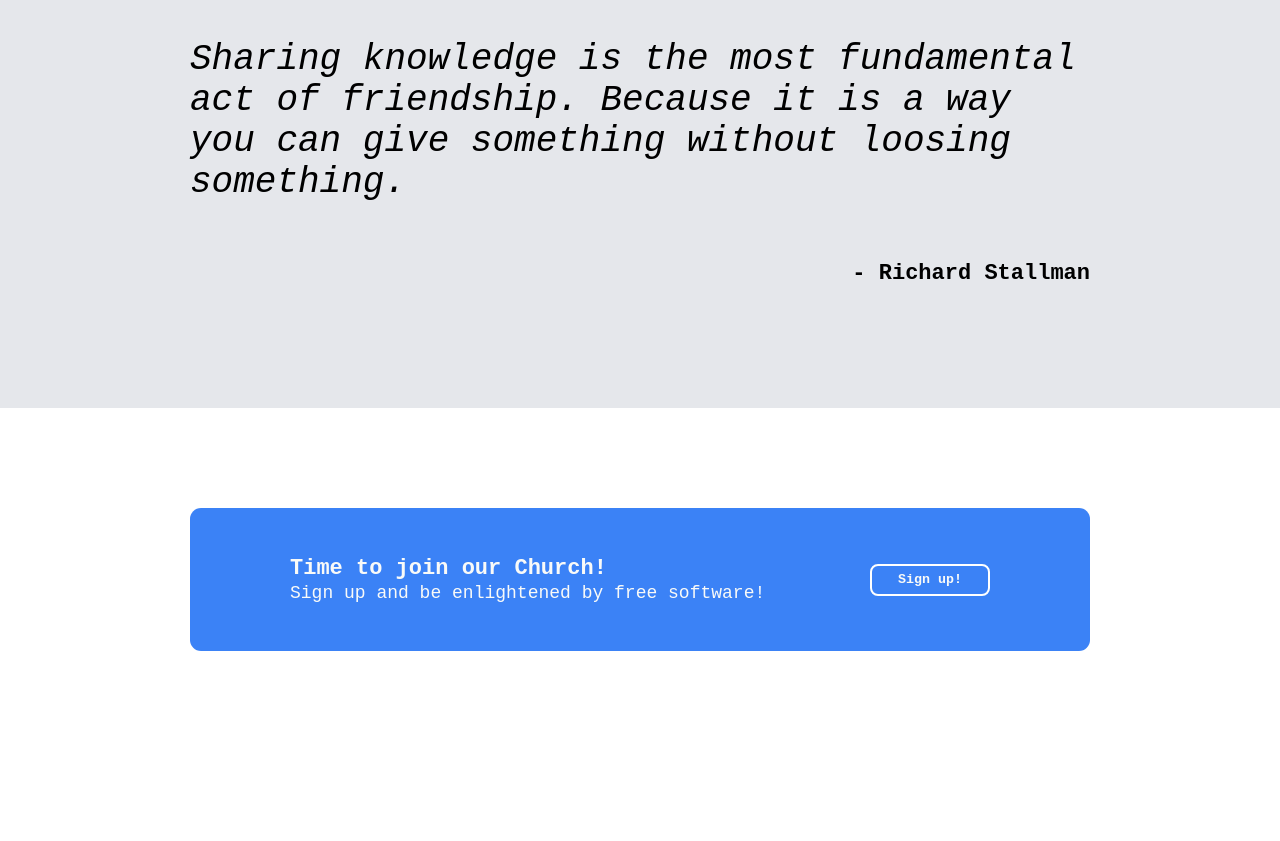
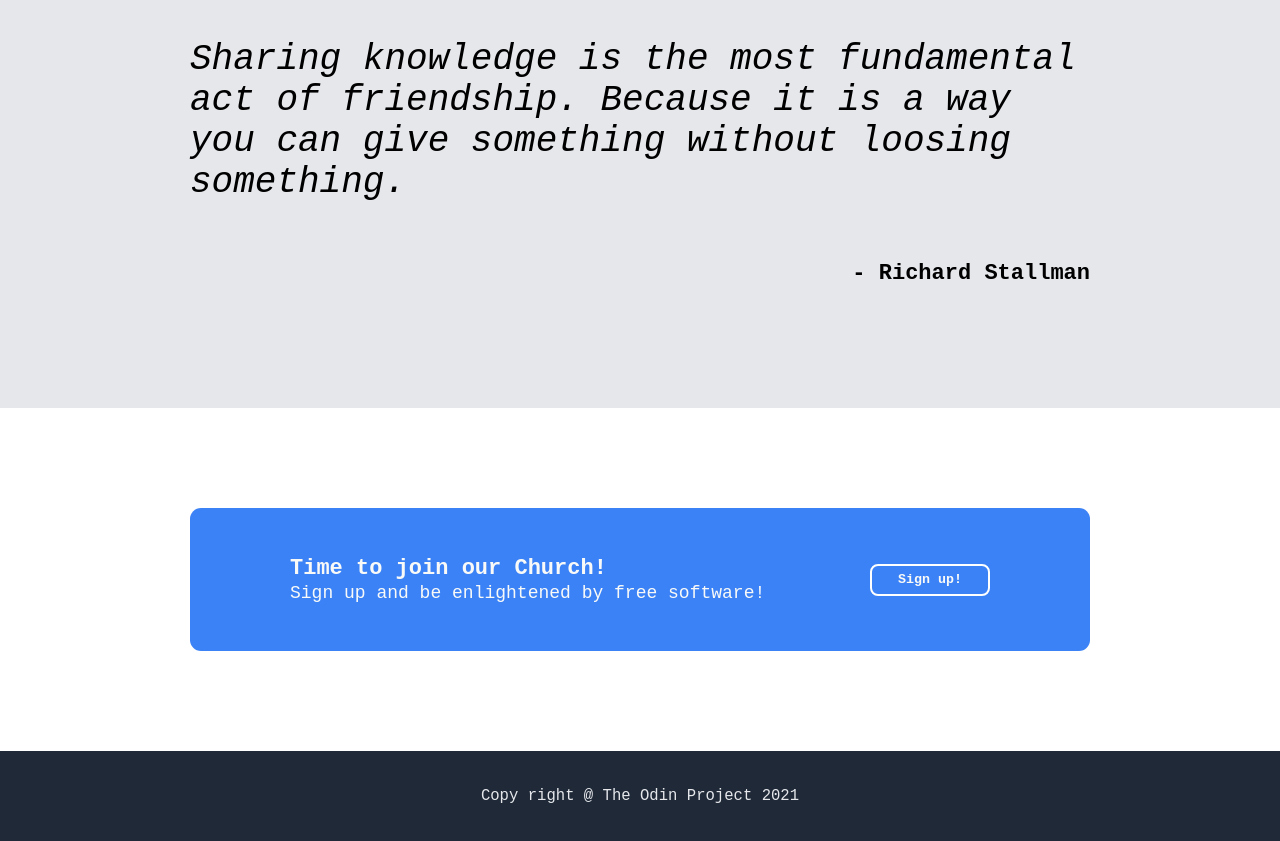
Before and after one commit to Zz0ne/The-Odin-Project-Landing-Page, a plain HTML site: page index.html in a window 1280 px wide. Shown: the part 1377-2218 px from the top of the page. Before the commit the page ends 2128 px from the top, so only its background shows below. Drawn offline with Linux system fonts and the light colour scheme.

Commit message:
Finish footer section

```diff
--- a/index.html
+++ b/index.html
@@ -79,7 +79,7 @@
         </div>
     </div>
     <div class="footer">
-
+        <p>Copy right @ The Odin Project 2021</p>
     </div>
 </body>
 </html>
--- a/style.scss
+++ b/style.scss
@@ -203,4 +203,14 @@ body {
             }
         }
     }
+
+    .footer {
+        background-color: $headerFooterBGColor;
+        color: $headerLinkColor;
+        font-size: larger;
+        display: flex;
+        justify-content: center;
+        align-items: center;
+        height: 90px;
+    }
 }
```
Also changed, not shown: css/style.css, 1 other file.
